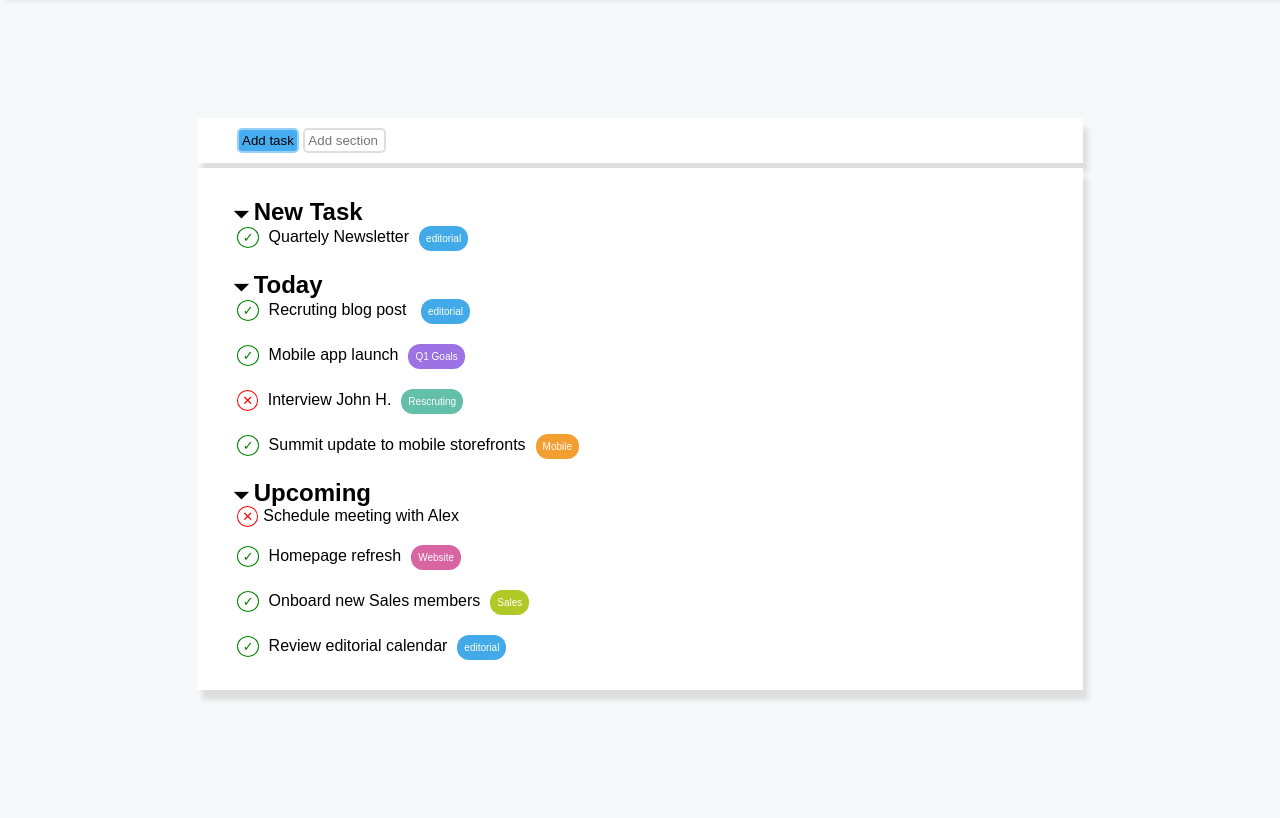
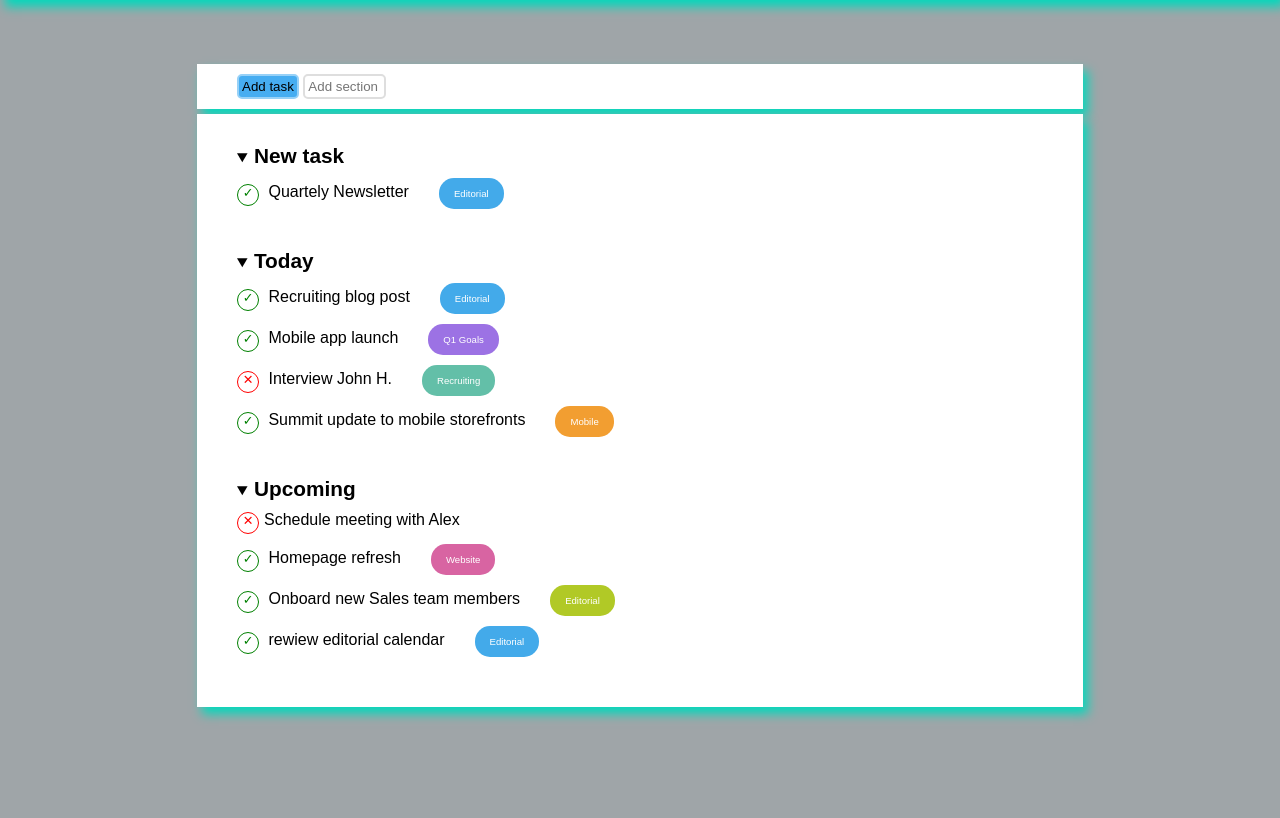
Before and after one commit to 1Pietro7D/html-css-toboolist, a plain HTML site: page index.html in a window 1280 px wide. Shown: the part 85-903 px from the top of the page. After the commit the page ends 856 px from the top, so only its background shows below. Drawn offline with Linux system fonts and the light colour scheme.

Commit message:
semplification of list, warning in section lacks heading... no error

```diff
--- a/css/style.css
+++ b/css/style.css
@@ -1,3 +1,5 @@
+/***** Generics *****/
+
 * {
   margin: 0;
   padding: 0;
@@ -5,16 +7,45 @@
 }
 /*reset css*/
 body {
-  background-color: hsl(200deg 20% 97%);
+  background-color: rgba(154, 160, 163, 0.945);
+  font-family: sans-serif, Arial, Helvetica;
 }
-header, /*header I consider it the same as an id conceptually*/
+
+/***** /Generics *****/
+
+/***** setting box container ******/
+
+header,
+nav,
+section {
+  position: relative;
+  background-color: white;
+  box-shadow: 5px 7px 10px #05d8bc;
+}
+
+header {
+  padding: 15px 25px;
+}
+
+main#container {
+  width: 70vw;
+  margin: 5% auto;
+}
+
 #navigation,
 #listbook {
-  position: relative;
-  background-color: white;
-  padding: 10px 25px;
-  box-shadow: 5px 10px 5px #dedede;
+  padding: 10px 40px;
+  margin: 5px;
 }
+#listbook details {
+  margin: 20px 0 40px;
+}
+
+/***** /setting box container ******/
+
+/***** content ******/
+
+/* Header content setting */
 #logo {
   display: inline-block;
   font-size: 48px;
@@ -23,18 +54,14 @@ header, /*header I consider it the same as an id conceptually*/
 #image {
   vertical-align: middle;
 }
-#container {
-  width: 70vw;
-  margin: 10% auto;
-  font-family: Arial, Helvetica, sans-serif;
-}
-#navigation,
-#listbook {
-  padding: 10px 40px;
-  margin: 5px;
-}
+/* /Header content setting */
+
+/* Navigation pulsant */
 .bot.one {
   background-color: hsl(204deg 86% 61%);
+}
+.one:hover {
+  background-color: chartreuse;
 }
 
 .bot {
@@ -45,54 +72,57 @@ header, /*header I consider it the same as an id conceptually*/
 .bot.two {
   border-color: #dedede;
 }
+/* Navigation pulsant */
 
-ul {
+/* list setting */
+#listbook ul {
   list-style: none;
   padding-inline-start: 0px;
 }
+#listbook li {
+  margin: 10px 0px;
+}
 
-.cross::before {
-  font-size: small;
+/* /list setting */
+
+/* icon list */
+#listbook li.check::before {
+  content: "\2713";
+  color: green;
+  border-color: green;
+}
+#listbook li.cross::before {
   content: "\2715";
   color: red;
-  border: 1px solid red;
-  padding: 2px 4.2px;
+  border-color: red;
+}
+#listbook li::before {
   border-radius: 50%;
+  font-size: 0.8rem;
   margin-right: 5px;
+  text-align: center;
+  border: 1px solid;
+  display: inline-block;
+  width: 20px;
+  height: 20px;
 }
-.check::before {
-  font-size: small;
-  content: "\2713";
-  border: 1px solid green;
-  color: green;
-  padding: 2px 4.625px;
-  border-radius: 50%;
-  margin-right: 5px;
-}
-/*  because the element inserted before content, instead of be inside a specific container, I adjust the padding based on the font of the symbol used*/
-.triangle {
-  font-size: small;
+
+/* icon list */
+
+/***** /content ******/
+
+/***** Utilities *****/
+
+/* span list */
+
+.but {
   display: inline-block;
-  transform: rotate(45deg);
-  position: relative;
-  top: -5px;
-}
-.list {
-  margin: 20px 0px;
-}
-.li {
-  margin-bottom: 20px;
-}
-.sum {
-  font-size: x-large;
-}
-.but {
-  font-size: 10px;
-  margin: 0 10px;
-  border-radius: 12px;
-  padding: 7px;
-  border: 0px;
-  color: white;
+  border-radius: 15px;
+  color: #fff;
+  padding: 10px 15px;
+  text-align: center;
+  font-size: 0.6rem;
+  margin: 0 30px;
 }
 .blue {
   background-color: hsl(203deg 80% 59%);
@@ -112,3 +142,11 @@ ul {
 .oliva {
   background-color: hsl(69deg 68% 47%);
 }
+
+/* /span list */
+
+#listbook strong {
+  font-size: 1.3em;
+}
+
+/***** /Utilities *****/
--- a/index.html
+++ b/index.html
@@ -15,7 +15,7 @@
       <h1 id="logo">Taboolist</h1>
     </header>
     <!-- /header: logo with title -->
-    <!-- main: contenitor with nav and section with list -->
+    <!-- main: contenitor with nav and section with details list -->
     <main id="container">
       <!--nav-->
       <nav id="navigation">
@@ -25,68 +25,56 @@
       <!--/nav-->
       <section id="listbook">
         <!-- list1 -->
+        <details open>
+          <summary><strong>New task</strong></summary>
           <ul>
-          <li class="list">
-            <h3 class="sum">
-              <span class="triangle">&#9698;</span>
-              New Task
-            </h3>
-            <ul>
-              <li class="li check">
-                Quartely Newsletter<button class="but blue">editorial</button>
+            <li class="check">
+              Quartely Newsletter<span class="but blue">Editorial</span>
             </li>
           </ul>
+        </details>
+        <!-- /list1 -->
+
+        <!-- list2 -->
+        <details open>
+          <summary><strong>Today</strong></summary>
+          <ul>
+            <li class="check">
+              Recruiting blog post<span class="but blue">Editorial</span>
             </li>
-          <!-- /list1 -->
-          <!-- /list2 -->
-          <li class="list">
-            <h3 class="sum">
-              <span class="triangle">&#9698;</span>
-              Today
-            </h3>
-            <ul>
-              <li class="li check">
-                Recruting blog post <button class="but blue">editorial</button>
+            <li class="check">
+              Mobile app launch<span class="but purple">Q1 Goals</span>
             </li>
-              <li class="li check">
-                Mobile app launch<button class="but purple">Q1 Goals</button>
+            <li class="cross">
+              Interview John H.<span class="but acquamarine">Recruiting</span>
             </li>
-              <li class="li cross">
-                Interview John H.<button class="but acquamarine">
-                  Rescruting
-                </button>
-              </li>
-              <li class="li check">
-                Summit update to mobile storefronts<button class="but orange">
-                  Mobile
-                </button>
+            <li class="check">
+              Summit update to mobile storefronts<span class="but orange"
+                >Mobile</span
+              >
             </li>
           </ul>
+        </details>
+        <!-- /list2 -->
+
+        <!-- list3 -->
+        <details open>
+          <summary><strong>Upcoming</strong></summary>
+          <ul>
+            <li class="cross">Schedule meeting with Alex</li>
+            <li class="check">
+              Homepage refresh<span class="but violet">Website</span>
+            </li>
+            <li class="check">
+              Onboard new Sales team members<span class="but oliva"
+                >Editorial</span
+              >
+            </li>
+            <li class="check">
+              rewiew editorial calendar<span class="but blue">Editorial</span>
             </li>
           </ul>
-
-        <!-- /list2 -->
-        <!-- /list3 -->
-        <div class="list">
-          <h3 class="sum">
-            <span class="triangle">&#9698;</span>
-            Upcoming
-          </h3>
-          <ul>
-            <li class="li cross">Schedule meeting with Alex</li>
-            <li class="li check">
-              Homepage refresh<button class="but violet">Website</button>
-            </li>
-            <li class="li check">
-              Onboard new Sales members<button class="but oliva">Sales</button>
-            </li>
-            <li class="li check">
-              Review editorial calendar<button class="but blue">
-                editorial
-              </button>
-            </li>
-          </ul>
-        </div>
+        </details>
         <!-- /list3 -->
       </section>
     </main>
```
Lines whose indentation alone changed are shown as unchanged.
